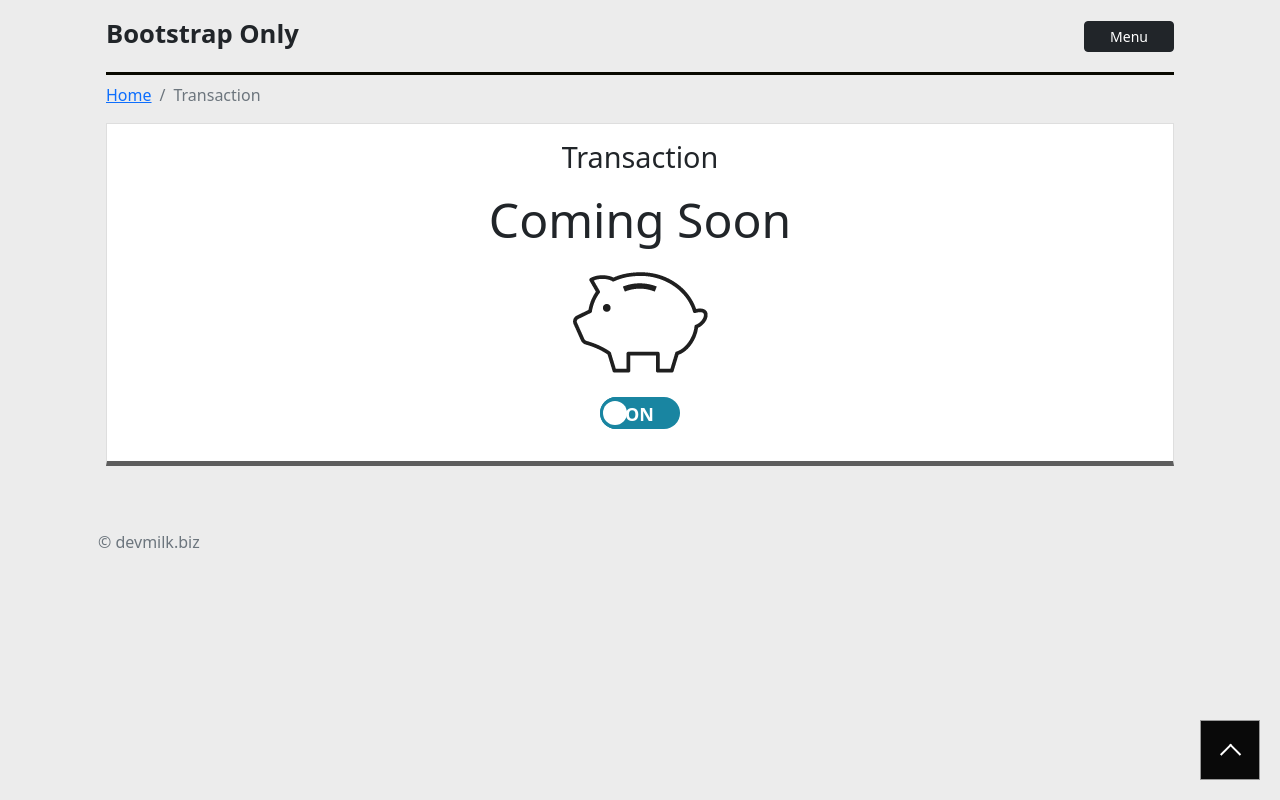
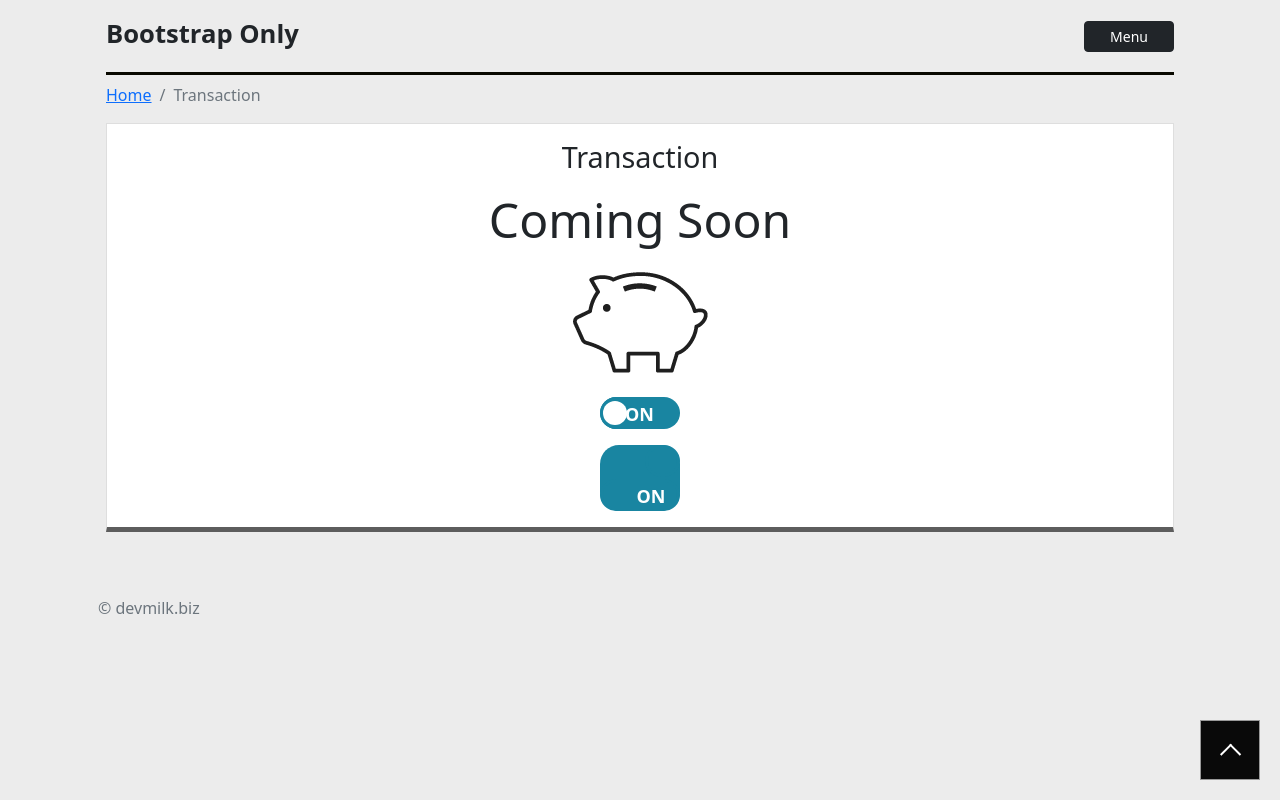
Before and after one commit to dev-milk/DashBoard, a React (Create React App) app: page /Transaction in a window 1280 px wide. Built offline with nearby package versions, Linux system fonts and the light colour scheme.

Commit message:
トグルスイッチをInputとFormタグの２パターン使って作ってみる。

```diff
--- a/src/Transaction.js
+++ b/src/Transaction.js
@@ -12,7 +12,7 @@ import {
   Card,
   Stack,
   InputGroup,
-  FormControl,
+  Form,
    } from 'react-bootstrap';
  import {LinkContainer} from "react-router-bootstrap";
  import PigImg from "./images/pig.png";
@@ -56,12 +56,24 @@ function Transaction() {
     <div className="flex-fill align-self-center my-4">
     <Image src={PigImg}  className="d-block mx-auto img-fluid" />
     </div>
+      {/* test2 */}
     <div className="toggleArea">
       <InputGroup className="mb-3" type="checkbox" id="switch1">
         <label for="switch1"><span></span></label>
       <div id="swImg"></div>
     </InputGroup>
     </div>
+      {/* test2 */}
+    <div className="toggleArea">
+    <Form>
+  <Form.Check
+    type="switch" id="switch2"  label=""
+  />
+   <label for="switch2"><span></span></label>
+   <div id="swImg2"></div>
+</Form>
+    </div>
+
   </Card.Body>
 </Card>
     </Col>
--- a/src/css/app.css
+++ b/src/css/app.css
@@ -223,7 +223,7 @@ ul li.mail-listv {
 }
 
  /* チェック時丸（OFF）  */
-.toggleArea input[type="checkbox"]:checked ~ #swImg {
+.toggleArea input[type="checkbox"]:checked ~ #swImg, #swImg2 {
   transform     : translateX(48px);    /* 丸右へ移動   */
   background     : #fff;     /* カーソルタブの背景 */
 }
```
